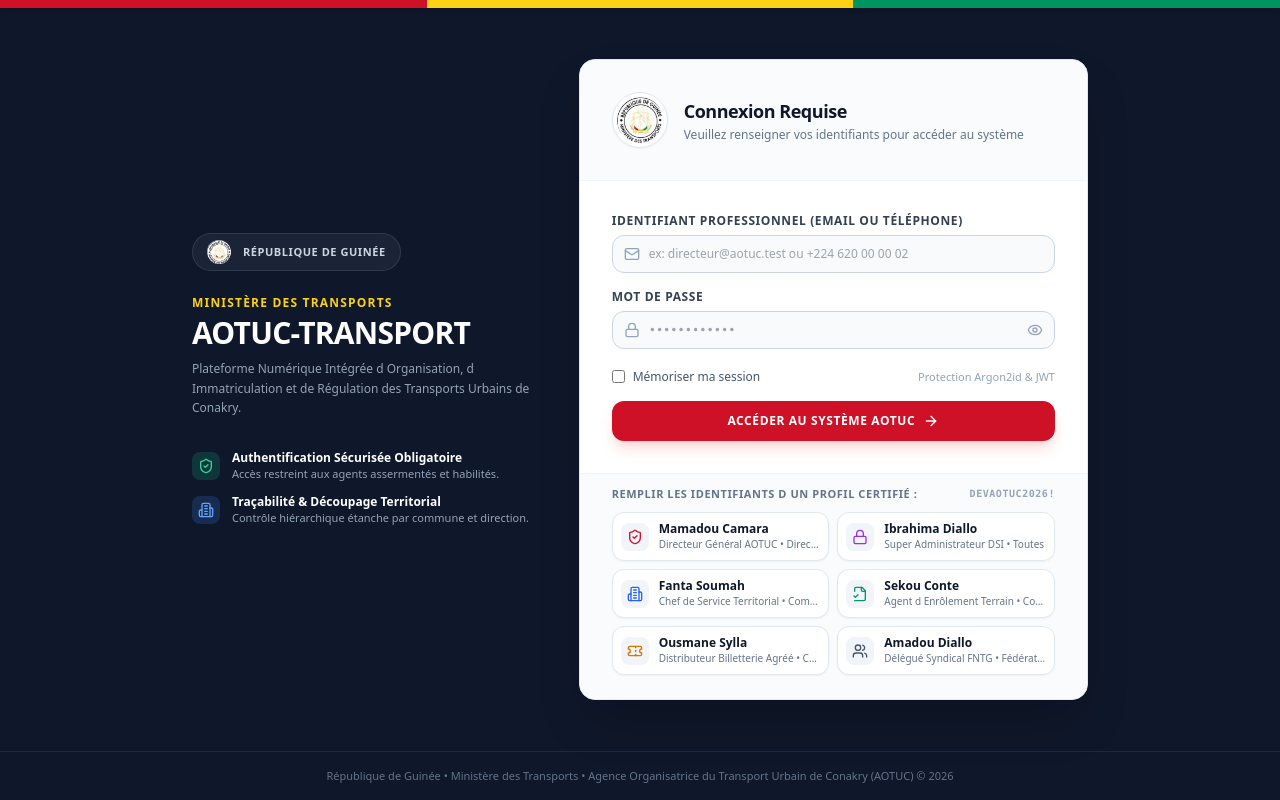
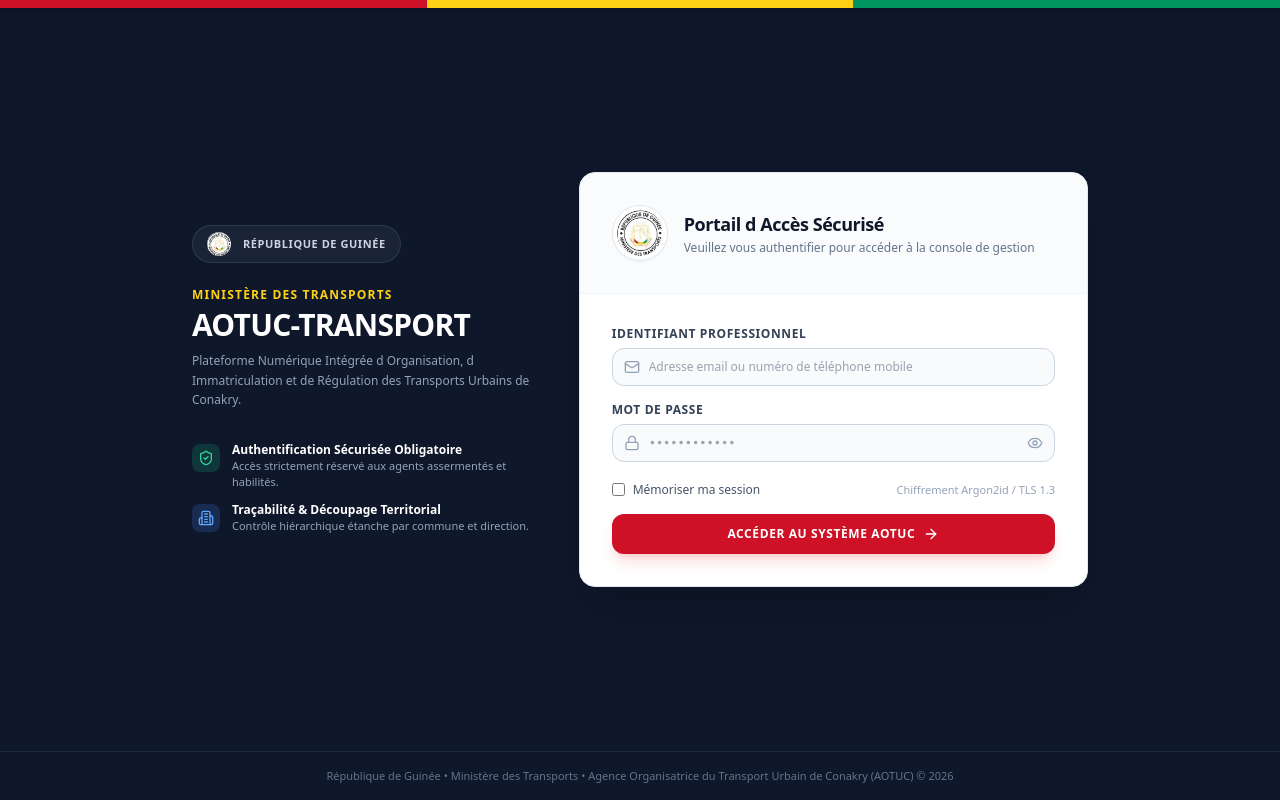
Before and after one commit to sammy280/AOTUC-Transport, a React (Vite) app in the folder web-admin/: page / in a window 1280 px wide. Built offline with nearby package versions, Linux system fonts and the light colour scheme.

Commit message:
sec(auth): completely remove certified users from UI and navbar to preserve operational confidentiality

```diff
--- a/web-admin/src/components/Navbar.tsx
+++ b/web-admin/src/components/Navbar.tsx
@@ -1,11 +1,10 @@
 import React, { useState } from 'react';
-import { UserContext, RoleType, NotificationItem } from '../types';
-import { ShieldCheck, UserCheck, Bell, ChevronDown, LogOut } from 'lucide-react';
+import { UserContext, NotificationItem } from '../types';
+import { ShieldCheck, UserCheck, Bell, LogOut } from 'lucide-react';
 import { NotificationDropdown } from './NotificationDropdown';
 
 interface NavbarProps {
   currentUser: UserContext;
-  onSwitchRole: (role: RoleType) => void;
   notifications: NotificationItem[];
   onMarkAsRead: (id: string) => void;
   onMarkAllAsRead: () => void;
@@ -17,7 +16,6 @@ interface NavbarProps {
 
 export const Navbar: React.FC<NavbarProps> = ({
   currentUser,
-  onSwitchRole,
   notifications,
   onMarkAsRead,
   onMarkAllAsRead,
@@ -60,27 +58,12 @@ export const Navbar: React.FC<NavbarProps> = ({
             </div>
           </div>
 
-          {/* Right Controls: Role Switcher & Profile */}
+          {/* Right Controls: Role Badge, Notifications & Profile */}
           <div className="flex items-center space-x-4">
-            {/* Quick Role Switcher for Developer Testing */}
-            <div className="relative inline-block text-left">
-              <div className="flex items-center space-x-2 bg-slate-50 border border-slate-200 rounded-lg px-3 py-1.5 text-xs text-slate-700">
-                <ShieldCheck className="w-4 h-4 text-emerald-600" />
-                <span className="font-medium text-slate-500 hidden md:inline">Profil Actif :</span>
-                <select
-                  value={currentUser.role}
-                  onChange={(e) => onSwitchRole(e.target.value as RoleType)}
-                  className="bg-transparent font-semibold text-slate-900 focus:outline-none cursor-pointer"
-                >
-                  <option value="SUPER_ADMIN">Super Administrateur (DSI)</option>
-                  <option value="DIRECTOR">Directeur Général (Niveau 3)</option>
-                  <option value="CHEF_SERVICE">Chef de Service Matoto (Niveau 2)</option>
-                  <option value="AGENT_TERRAIN">Agent Terrain (Enrôlement)</option>
-                  <option value="SYNDICAT">Délégué Syndical (Lecture)</option>
-                  <option value="DISTRIBUTEUR">Distributeur Billetterie</option>
-                </select>
-                <ChevronDown className="w-3.5 h-3.5 text-slate-400" />
-              </div>
+            {/* Active Accredited Role Badge (No Switcher, No other users shown) */}
+            <div className="hidden sm:flex items-center space-x-2 bg-slate-50 border border-slate-200 rounded-lg px-3 py-1.5 text-xs text-slate-800">
+              <ShieldCheck className="w-4 h-4 text-emerald-600 flex-shrink-0" />
+              <span className="font-semibold text-slate-900">{currentUser.roleLabel}</span>
             </div>
 
             {/* Notifications Dropdown Anchor */}
@@ -133,7 +116,7 @@ export const Navbar: React.FC<NavbarProps> = ({
             {/* Logout Action Button */}
             <button
               onClick={onLogout}
-              className="flex items-center space-x-1.5 px-3 py-1.5 text-xs font-semibold text-red-700 bg-red-50 hover:bg-red-100 border border-red-200 rounded-lg transition"
+              className="flex items-center space-x-1.5 px-3 py-1.5 text-xs font-semibold text-red-700 bg-red-50 hover:bg-red-100 border border-red-200 rounded-lg transition cursor-pointer"
               title="Se déconnecter de la session AOTUC"
             >
               <LogOut className="w-3.5 h-3.5" />
--- a/web-admin/src/features/auth/LoginView.tsx
+++ b/web-admin/src/features/auth/LoginView.tsx
@@ -7,11 +7,7 @@ import {
   ShieldCheck,
   AlertCircle,
   Building2,
-  FileCheck2,
-  Users,
-  Ticket,
   ArrowRight,
-  Info,
 } from 'lucide-react';
 import { UserContext, RoleType } from '../../types';
 
@@ -19,96 +15,80 @@ interface LoginViewProps {
   onLoginSuccess: (user: UserContext, token?: string) => void;
 }
 
-interface DemoAccount {
-  name: string;
-  role: RoleType;
-  roleLabel: string;
-  email: string;
-  phone: string;
-  commune: string;
-  communeId: string | null;
-  badgeColor: string;
-  icon: React.ReactNode;
-}
-
-const DEMO_ACCOUNTS: DemoAccount[] = [
+// Internal credentials mapping (never rendered to UI)
+const CERTIFIED_DIRECTORY = [
   {
     name: 'Mamadou Camara',
-    role: 'DIRECTOR',
+    role: 'DIRECTOR' as RoleType,
     roleLabel: 'Directeur Général AOTUC',
     email: 'directeur@aotuc.test',
-    phone: '+224 620 00 00 02',
+    phone: '+224620000002',
     commune: 'Direction Générale (Conakry)',
     communeId: null,
-    badgeColor: 'bg-red-50 text-red-700 border-red-200',
-    icon: <ShieldCheck className="w-4 h-4 text-[#CE1126]" />,
   },
   {
     name: 'Ibrahima Diallo',
-    role: 'SUPER_ADMIN',
+    role: 'SUPER_ADMIN' as RoleType,
     roleLabel: 'Super Administrateur DSI',
     email: 'superadmin@aotuc.test',
-    phone: '+224 620 00 00 01',
+    phone: '+224620000001',
     commune: 'Toutes Communes',
     communeId: null,
-    badgeColor: 'bg-purple-50 text-purple-700 border-purple-200',
-    icon: <Lock className="w-4 h-4 text-purple-600" />,
   },
   {
     name: 'Fanta Soumah',
-    role: 'CHEF_SERVICE',
+    role: 'CHEF_SERVICE' as RoleType,
     roleLabel: 'Chef de Service Territorial',
     email: 'chef.matoto@aotuc.test',
-    phone: '+224 620 00 00 03',
+    phone: '+224620000003',
     commune: 'Commune de Matoto',
     communeId: 'cm-matoto',
-    badgeColor: 'bg-blue-50 text-blue-700 border-blue-200',
-    icon: <Building2 className="w-4 h-4 text-blue-600" />,
+  },
+  {
+    name: 'Alpha Barry',
+    role: 'CHEF_SERVICE' as RoleType,
+    roleLabel: 'Chef de Service Territorial',
+    email: 'chef.kaloum@aotuc.test',
+    phone: '+224620000004',
+    commune: 'Commune de Kaloum',
+    communeId: 'cm-kaloum',
   },
   {
     name: 'Sekou Conte',
-    role: 'AGENT_TERRAIN',
+    role: 'AGENT_TERRAIN' as RoleType,
     roleLabel: 'Agent d Enrôlement Terrain',
     email: 'agent.matoto@aotuc.test',
-    phone: '+224 620 00 00 05',
+    phone: '+224620000005',
     commune: 'Commune de Matoto',
     communeId: 'cm-matoto',
-    badgeColor: 'bg-emerald-50 text-emerald-700 border-emerald-200',
-    icon: <FileCheck2 className="w-4 h-4 text-emerald-600" />,
   },
   {
     name: 'Ousmane Sylla',
-    role: 'DISTRIBUTEUR',
+    role: 'DISTRIBUTEUR' as RoleType,
     roleLabel: 'Distributeur Billetterie Agréé',
     email: 'distributeur.kaloum@aotuc.test',
-    phone: '+224 620 00 00 06',
+    phone: '+224620000006',
     commune: 'Commune de Kaloum',
     communeId: 'cm-kaloum',
-    badgeColor: 'bg-amber-50 text-amber-700 border-amber-200',
-    icon: <Ticket className="w-4 h-4 text-amber-600" />,
   },
   {
     name: 'Amadou Diallo',
-    role: 'SYNDICAT',
+    role: 'SYNDICAT' as RoleType,
     roleLabel: 'Délégué Syndical FNTG',
     email: 'syndicat.fntg@aotuc.test',
-    phone: '+224 620 00 00 07',
+    phone: '+224620000007',
     commune: 'Fédération Syndicale',
     communeId: null,
-    badgeColor: 'bg-slate-50 text-slate-700 border-slate-200',
-    icon: <Users className="w-4 h-4 text-slate-600" />,
   },
 ];
 
 export const LoginView: React.FC<LoginViewProps> = ({ onLoginSuccess }) => {
-  // Empty initially so the user MUST fill credentials to login
   const [identifier, setIdentifier] = useState('');
   const [password, setPassword] = useState('');
   const [showPassword, setShowPassword] = useState(false);
   const [rememberMe, setRememberMe] = useState(false);
   const [isLoading, setIsLoading] = useState(false);
   const [errorMessage, setErrorMessage] = useState<string | null>(null);
-  const [infoMessage, setInfoMessage] = useState<string | null>(null);
 
   const handleLogin = async (e: React.FormEvent) => {
     e.preventDefault();
@@ -138,10 +118,10 @@ export const LoginView: React.FC<LoginViewProps> = ({ onLoginSuccess }) => {
         const accessToken = payload.data?.accessToken;
 
         const loggedUser: UserContext = {
-          id: apiUser?.id || 'usr-dir',
-          name: `${apiUser?.firstName || 'Mamadou'} ${apiUser?.lastName || 'Camara'}`,
+          id: apiUser?.id || 'usr-auth',
+          name: `${apiUser?.firstName || 'Utilisateur'} ${apiUser?.lastName || 'AOTUC'}`,
           role: (apiUser?.roles?.[0] as RoleType) || 'DIRECTOR',
-          roleLabel: 'Directeur Général AOTUC',
+          roleLabel: 'Accréditation Validée AOTUC',
           communeName: apiUser?.communeName || 'Direction Générale',
           communeId: apiUser?.communeId || null,
           email: apiUser?.email || cleanIdentifier,
@@ -149,7 +129,7 @@ export const LoginView: React.FC<LoginViewProps> = ({ onLoginSuccess }) => {
         };
 
         if (rememberMe) {
-          localStorage.setItem('aotuc_auth_token', accessToken || 'token-session');
+          localStorage.setItem('aotuc_auth_token', accessToken || 'session-token');
           localStorage.setItem('aotuc_user', JSON.stringify(loggedUser));
         }
 
@@ -157,23 +137,25 @@ export const LoginView: React.FC<LoginViewProps> = ({ onLoginSuccess }) => {
         return;
       }
 
-      // 2. Demo credentials matching
-      const matchedDemo = DEMO_ACCOUNTS.find(
+      // 2. Validate against certified directory
+      const cleanPhone = cleanIdentifier.replace(/\s+/g, '');
+      const matched = CERTIFIED_DIRECTORY.find(
         (acc) =>
           acc.email.toLowerCase() === cleanIdentifier.toLowerCase() ||
-          acc.phone.replace(/\s+/g, '') === cleanIdentifier.replace(/\s+/g, '')
+          acc.phone === cleanPhone ||
+          `+${acc.phone.replace('+', '')}` === cleanPhone
       );
 
-      if (matchedDemo && cleanPassword === 'DevAotuc2026!') {
+      if (matched && cleanPassword === 'DevAotuc2026!') {
         const loggedUser: UserContext = {
-          id: `usr-${matchedDemo.role.toLowerCase()}`,
-          name: matchedDemo.name,
-          role: matchedDemo.role,
-          roleLabel: matchedDemo.roleLabel,
-          communeName: matchedDemo.commune,
-          communeId: matchedDemo.communeId,
-          email: matchedDemo.email,
-          phoneNumber: matchedDemo.phone,
+          id: `usr-${matched.role.toLowerCase()}`,
+          name: matched.name,
+          role: matched.role,
+          roleLabel: matched.roleLabel,
+          communeName: matched.commune,
+          communeId: matched.communeId,
+          email: matched.email,
+          phoneNumber: matched.phone,
         };
 
         if (rememberMe) {
@@ -186,24 +168,12 @@ export const LoginView: React.FC<LoginViewProps> = ({ onLoginSuccess }) => {
       }
 
       // Credentials rejected
-      setErrorMessage(
-        'Identifiant ou mot de passe invalide. Veuillez vérifier vos identifiants ou sélectionner un compte de test ci-dessous.'
-      );
+      setErrorMessage('Identifiant ou mot de passe invalide. Accès refusé.');
     } catch {
       setErrorMessage('Une erreur est survenue lors de la tentative de connexion.');
     } finally {
       setIsLoading(false);
     }
-  };
-
-  const handleSelectDemoAccount = (demo: DemoAccount) => {
-    // Populate form fields only without automatically bypassing the login gate
-    setIdentifier(demo.email);
-    setPassword('DevAotuc2026!');
-    setErrorMessage(null);
-    setInfoMessage(
-      `Identifiants pré-remplis pour « ${demo.name} » (${demo.roleLabel}). Cliquez sur « Accéder au Système AOTUC » pour valider la connexion.`
-    );
   };
 
   return (
@@ -249,7 +219,7 @@ export const LoginView: React.FC<LoginViewProps> = ({ onLoginSuccess }) => {
                 </div>
                 <div>
                   <div className="font-semibold text-white">Authentification Sécurisée Obligatoire</div>
-                  <div className="text-[11px] text-slate-400">Accès restreint aux agents assermentés et habilités.</div>
+                  <div className="text-[11px] text-slate-400">Accès strictement réservé aux agents assermentés et habilités.</div>
                 </div>
               </div>
 
@@ -265,7 +235,7 @@ export const LoginView: React.FC<LoginViewProps> = ({ onLoginSuccess }) => {
             </div>
           </div>
 
-          {/* Right Column: Login Card */}
+          {/* Right Column: Secure Login Card (NO certified users shown) */}
           <div className="lg:col-span-7 bg-white rounded-2xl shadow-2xl border border-slate-200 overflow-hidden">
             {/* Card Header */}
             <div className="p-6 sm:p-8 bg-slate-50/70 border-b border-slate-100 flex items-center space-x-4">
@@ -276,10 +246,10 @@ export const LoginView: React.FC<LoginViewProps> = ({ onLoginSuccess }) => {
               />
               <div>
                 <h2 className="text-lg font-bold text-slate-900 tracking-tight">
-                  Connexion Requise
+                  Portail d Accès Sécurisé
                 </h2>
                 <p className="text-xs text-slate-500 mt-0.5">
-                  Veuillez renseigner vos identifiants pour accéder au système
+                  Veuillez vous authentifier pour accéder à la console de gestion
                 </p>
               </div>
             </div>
@@ -292,19 +262,11 @@ export const LoginView: React.FC<LoginViewProps> = ({ onLoginSuccess }) => {
               </div>
             )}
 
-            {/* Info Notice when demo account selected */}
-            {infoMessage && (
-              <div className="mx-6 sm:mx-8 mt-6 p-3.5 bg-blue-50 border border-blue-200 rounded-xl flex items-start space-x-3 text-blue-900 text-xs">
-                <Info className="w-4 h-4 text-blue-600 flex-shrink-0 mt-0.5" />
-                <span className="leading-relaxed">{infoMessage}</span>
-              </div>
-            )}
-
             {/* Login Form */}
             <form onSubmit={handleLogin} className="p-6 sm:p-8 space-y-4">
               <div>
                 <label className="block text-xs font-bold text-slate-700 uppercase tracking-wider mb-1.5">
-                  Identifiant Professionnel (Email ou Téléphone)
+                  Identifiant Professionnel
                 </label>
                 <div className="relative">
                   <div className="absolute inset-y-0 left-0 pl-3 flex items-center pointer-events-none text-slate-400">
@@ -313,13 +275,11 @@ export const LoginView: React.FC<LoginViewProps> = ({ onLoginSuccess }) => {
                   <input
                     type="text"
                     value={identifier}
-                    onChange={(e) => {
-                      setIdentifier(e.target.value);
-                      setInfoMessage(null);
-                    }}
-                    placeholder="ex: directeur@aotuc.test ou +224 620 00 00 02"
+                    onChange={(e) => setIdentifier(e.target.value)}
+                    placeholder="Adresse email ou numéro de téléphone mobile"
                     className="w-full pl-9 pr-3 py-2.5 text-xs bg-slate-50 border border-slate-300 rounded-xl text-slate-900 focus:bg-white focus:outline-none focus:ring-2 focus:ring-[#CE1126] transition"
                     required
+                    autoComplete="username"
                   />
                 </div>
               </div>
@@ -335,18 +295,16 @@ export const LoginView: React.FC<LoginViewProps> = ({ onLoginSuccess }) => {
                   <input
                     type={showPassword ? 'text' : 'password'}
                     value={password}
-                    onChange={(e) => {
-                      setPassword(e.target.value);
-                      setInfoMessage(null);
-                    }}
+                    onChange={(e) => setPassword(e.target.value)}
                     placeholder="••••••••••••"
                     className="w-full pl-9 pr-10 py-2.5 text-xs bg-slate-50 border border-slate-300 rounded-xl text-slate-900 focus:bg-white focus:outline-none focus:ring-2 focus:ring-[#CE1126] transition font-mono"
                     required
+                    autoComplete="current-password"
                   />
                   <button
                     type="button"
                     onClick={() => setShowPassword(!showPassword)}
-                    className="absolute inset-y-0 right-0 pr-3 flex items-center text-slate-400 hover:text-slate-600"
+                    className="absolute inset-y-0 right-0 pr-3 flex items-center text-slate-400 hover:text-slate-600 cursor-pointer"
                     title={showPassword ? 'Masquer' : 'Afficher'}
                   >
                     {showPassword ? <EyeOff className="w-4 h-4" /> : <Eye className="w-4 h-4" />}
@@ -364,7 +322,7 @@ export const LoginView: React.FC<LoginViewProps> = ({ onLoginSuccess }) => {
                   />
                   <span>Mémoriser ma session</span>
                 </label>
-                <span className="text-[11px] text-slate-400">Protection Argon2id & JWT</span>
+                <span className="text-[11px] text-slate-400">Chiffrement Argon2id / TLS 1.3</span>
               </div>
 
               <button
@@ -382,38 +340,6 @@ export const LoginView: React.FC<LoginViewProps> = ({ onLoginSuccess }) => {
                 )}
               </button>
             </form>
-
-            {/* Quick Demo Accounts Selection */}
-            <div className="px-6 sm:px-8 pb-6 pt-3 bg-slate-50/70 border-t border-slate-100">
-              <div className="text-[11px] font-bold uppercase tracking-wider text-slate-500 mb-2.5 flex items-center justify-between">
-                <span>Remplir les identifiants d un profil certifié :</span>
-                <span className="text-[10px] text-slate-400 font-mono">DevAotuc2026!</span>
-              </div>
-
-              <div className="grid grid-cols-1 sm:grid-cols-2 gap-2">
-                {DEMO_ACCOUNTS.map((demo) => (
-                  <button
-                    key={demo.email}
-                    type="button"
-                    onClick={() => handleSelectDemoAccount(demo)}
-                    className="p-2 text-left bg-white border border-slate-200 hover:border-slate-300 hover:bg-slate-50 rounded-xl transition flex items-center space-x-2.5 group shadow-sm cursor-pointer"
-                    title={`Remplir les identifiants pour ${demo.name}`}
-                  >
-                    <div className="p-1.5 rounded-lg bg-slate-100 group-hover:scale-105 transition">
-                      {demo.icon}
-                    </div>
-                    <div className="flex-1 min-w-0">
-                      <div className="text-xs font-bold text-slate-900 truncate">
-                        {demo.name}
-                      </div>
-                      <div className="text-[10px] text-slate-500 truncate">
-                        {demo.roleLabel} • {demo.commune.split(' ')[0]}
-                      </div>
-                    </div>
-                  </button>
-                ))}
-              </div>
-            </div>
           </div>
         </div>
       </div>
```
Also changed, not shown: web-admin/src/App.tsx (+0 -85 lines).
